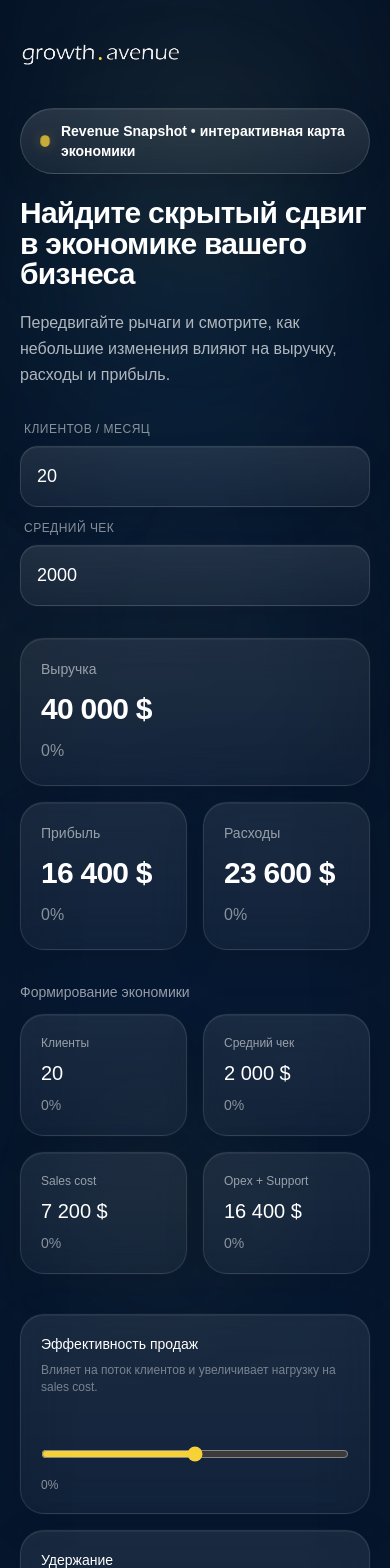
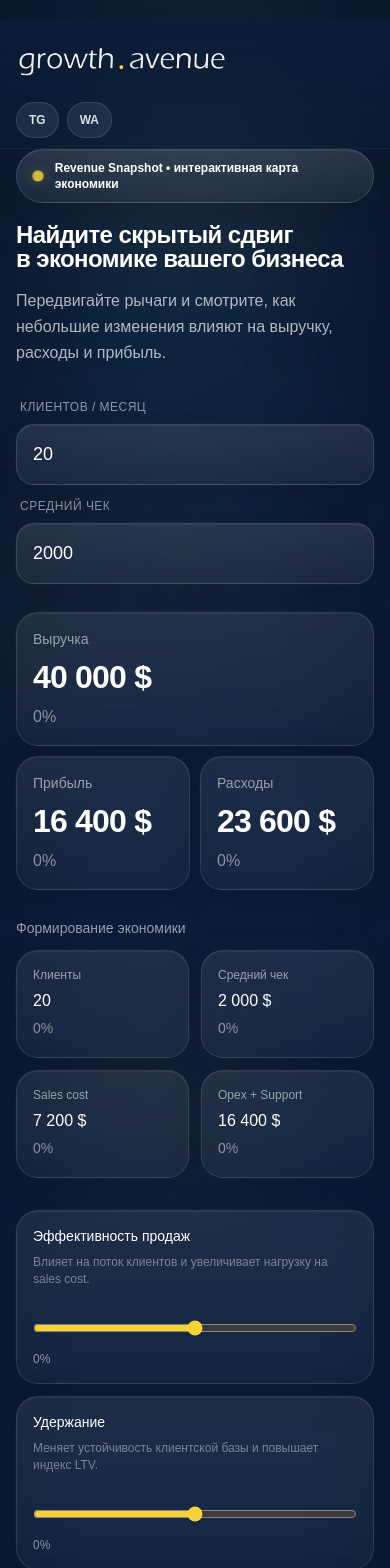
Before and after one commit to vic1995tory-ux/revenue_snapshot2026, a Next.js app: page / in a window 390 px wide. Shown: the top 1568 px of the page. Built offline with nearby package versions, Linux system fonts and the light colour scheme.

Commit message:
Refactor input handling and layout adjustments
Refactor input handling and improve layout for responsiveness. Added normalization and parsing functions for numeric inputs.

```diff
--- a/app/page.tsx
+++ b/app/page.tsx
@@ -24,6 +24,18 @@ function color(delta: number, invert = false) {
     if (delta < 0) return "text-rose-300";
   }
   return "text-white/50";
+}
+
+function normalizeDigits(value: string) {
+  const digits = value.replace(/\D/g, "");
+  if (!digits) return "";
+  return digits.replace(/^0+(?=\d)/, "");
+}
+
+function parseNumeric(value: string, fallback = 0) {
+  if (!value) return fallback;
+  const n = Number(value);
+  return Number.isFinite(n) ? n : fallback;
 }
 
 function TopMetricCard({
@@ -109,7 +121,7 @@ function Slider({
     <div className="glass-card soft-glow slider-card">
       <div>
         <div className="text-sm font-medium leading-snug">{title}</div>
-        <div className="mt-2 min-h-[68px] text-xs leading-snug text-white/42 md:min-h-[72px]">
+        <div className="mt-2 min-h-[56px] text-xs leading-snug text-white/42 md:min-h-[72px]">
           {subtitle}
         </div>
       </div>
@@ -132,8 +144,11 @@ function Slider({
 }
 
 export default function Home() {
-  const [clientsBase, setClientsBase] = useState(20);
-  const [checkBase, setCheckBase] = useState(2000);
+  const [clientsInput, setClientsInput] = useState("20");
+  const [checkInput, setCheckInput] = useState("2000");
+
+  const clientsBase = parseNumeric(clientsInput, 0);
+  const checkBase = parseNumeric(checkInput, 0);
 
   const [sales, setSales] = useState(0);
   const [retention, setRetention] = useState(0);
@@ -141,8 +156,11 @@ export default function Home() {
   const [opexEff, setOpexEff] = useState(0);
 
   const data = useMemo(() => {
-    const clients = clientsBase * (1 + sales * 0.6 + retention * 0.5);
-    const avgCheck = checkBase * (1 + upsell * 0.7);
+    const safeClients = Math.max(0, clientsBase);
+    const safeCheck = Math.max(0, checkBase);
+
+    const clients = safeClients * (1 + sales * 0.6 + retention * 0.5);
+    const avgCheck = safeCheck * (1 + upsell * 0.7);
     const revenue = clients * avgCheck;
 
     const salesCost = revenue * 0.18 * (1 + sales * 0.4);
@@ -175,17 +193,19 @@ export default function Home() {
     };
   }, [clientsBase, checkBase]);
 
-  const revDelta = ((data.revenue - base.revenue) / base.revenue) * 100;
-  const costDelta = ((data.costs - base.costs) / base.costs) * 100;
-  const profitDelta = ((data.profit - base.profit) / base.profit) * 100;
+  const safeDiv = (n: number, d: number) => (d === 0 ? 0 : (n / d) * 100);
 
-  const clientsDelta = ((data.clients - base.clients) / base.clients) * 100;
-  const avgCheckDelta = ((data.avgCheck - base.avgCheck) / base.avgCheck) * 100;
-  const salesCostDelta = ((data.salesCost - base.salesCost) / base.salesCost) * 100;
-  const opexSupportDelta =
-    ((data.opex + data.support - (base.opex + base.support)) /
-      (base.opex + base.support)) *
-    100;
+  const revDelta = safeDiv(data.revenue - base.revenue, base.revenue);
+  const costDelta = safeDiv(data.costs - base.costs, base.costs);
+  const profitDelta = safeDiv(data.profit - base.profit, base.profit);
+
+  const clientsDelta = safeDiv(data.clients - base.clients, base.clients);
+  const avgCheckDelta = safeDiv(data.avgCheck - base.avgCheck, base.avgCheck);
+  const salesCostDelta = safeDiv(data.salesCost - base.salesCost, base.salesCost);
+  const opexSupportDelta = safeDiv(
+    data.opex + data.support - (base.opex + base.support),
+    base.opex + base.support
+  );
 
   const strongestLever = useMemo(() => {
     const levers = [
@@ -194,7 +214,6 @@ export default function Home() {
       { name: "Апселлы", value: Math.abs(upsell * 0.7) },
       { name: "Операционная эффективность", value: Math.abs(opexEff * 0.8) },
     ];
-
     levers.sort((a, b) => b.value - a.value);
     return levers[0];
   }, [sales, retention, upsell, opexEff]);
@@ -205,10 +224,12 @@ export default function Home() {
     Math.abs(upsell) > 0.001 ||
     Math.abs(opexEff) > 0.001;
 
-  const telegramUrl = "https://t.me/Revenue_snapshot_bot";
+  const snapshotBotUrl = "https://t.me/Revenue_snapshot_bot";
+  const tgContactUrl = "https://t.me/growth_avenue_company";
+  const waContactUrl = "https://wa.me/995555163833";
 
   return (
-    <main className="relative min-h-screen overflow-hidden bg-[#071932] text-white">
+    <main className="relative min-h-screen overflow-hidden bg-[#0b1d3a] text-white">
       <div className="pointer-events-none absolute inset-0">
         <div className="aurora aurora-1" />
         <div className="aurora aurora-2" />
@@ -223,42 +244,77 @@ export default function Home() {
         <div className="vignette" />
       </div>
 
-      <div className="relative mx-auto max-w-6xl px-5 py-8 md:px-8 md:py-10">
-        <div className="mb-8 flex items-start justify-between gap-4 md:mb-10">
-          <div className="flex items-start gap-4">
-            <img
-              src="/logo.svg"
-              alt="Growth Avenue"
-              className="logo-main shrink-0"
-            />
-          </div>
+      <div className="relative mx-auto max-w-6xl px-4 py-5 md:px-8 md:py-10">
+        <header className="sticky-header mb-7 md:mb-10">
+          <div className="flex items-center justify-between gap-4">
+            <img src="/logo.svg" alt="Growth Avenue" className="logo-main shrink-0" />
 
+            <div className="hidden items-center gap-2 md:flex">
               <a
-            href={telegramUrl}
+                href={tgContactUrl}
+                className="contact-btn"
+                target="_blank"
+                rel="noreferrer"
+              >
+                Telegram
+              </a>
+              <a
+                href={waContactUrl}
+                className="contact-btn"
+                target="_blank"
+                rel="noreferrer"
+              >
+                WhatsApp
+              </a>
+              <a
+                href={snapshotBotUrl}
                 className={[
-              "hidden rounded-full px-5 py-2 text-sm font-semibold transition md:inline-flex",
+                  "rounded-full px-5 py-2 text-sm font-semibold transition",
                   hasInteraction
                     ? "bg-[#f7d237] text-black hover:brightness-95"
                     : "pointer-events-none bg-white/10 text-white/45",
                 ].join(" ")}
+                target="_blank"
+                rel="noreferrer"
               >
-            Перейти в Telegram
+                Revenue Snapshot
               </a>
             </div>
+          </div>
+
+          <div className="mt-3 flex gap-2 md:hidden">
+            <a
+              href={tgContactUrl}
+              className="contact-btn mobile-contact"
+              target="_blank"
+              rel="noreferrer"
+            >
+              TG
+            </a>
+            <a
+              href={waContactUrl}
+              className="contact-btn mobile-contact"
+              target="_blank"
+              rel="noreferrer"
+            >
+              WA
+            </a>
+          </div>
+        </header>
 
         <div className="mb-8 max-w-3xl md:mb-12">
-          <div className="glass-pill inline-flex items-center gap-3 rounded-full px-5 py-3 text-sm font-semibold text-white">
+          <div className="glass-pill inline-flex items-center gap-3 rounded-full px-4 py-2.5 text-xs font-semibold text-white md:px-5 md:py-3 md:text-sm">
             <span className="dot-yellow" />
             Revenue Snapshot • интерактивная карта экономики
           </div>
 
-          <h1 className="mt-6 text-3xl font-semibold leading-[1.02] tracking-tight md:text-6xl">
+          <h1 className="mt-5 text-2xl font-semibold leading-[1.02] tracking-tight md:mt-6 md:text-6xl">
             Найдите скрытый сдвиг
             <br />
             в экономике вашего бизнеса
           </h1>
 
-          <p className="mt-5 max-w-2xl text-base leading-relaxed text-white/68 md:text-lg">
+          <p className="mt-4 max-w-2xl text-base leading-relaxed text-white/68 md:mt-5 md:text-lg">
             Передвигайте рычаги и смотрите, как небольшие изменения влияют
             на выручку, расходы и прибыль.
           </p>
@@ -266,14 +322,14 @@ export default function Home() {
 
         <div className="grid grid-cols-1 gap-6 lg:grid-cols-[1fr_340px]">
           <div>
-            {/* INPUTS */}
-            <div className="mb-8 grid grid-cols-1 gap-3 sm:grid-cols-2">
+            <div className="mb-7 grid grid-cols-1 gap-3 sm:grid-cols-2 md:mb-8">
               <label className="input-shell">
                 <span className="input-label">Клиентов / месяц</span>
                 <input
-                  type="number"
-                  value={clientsBase}
-                  onChange={(e) => setClientsBase(Number(e.target.value))}
+                  type="text"
+                  inputMode="numeric"
+                  value={clientsInput}
+                  onChange={(e) => setClientsInput(normalizeDigits(e.target.value))}
                   className="glass-input"
                   placeholder="Клиентов / месяц"
                 />
@@ -282,16 +338,16 @@ export default function Home() {
               <label className="input-shell">
                 <span className="input-label">Средний чек</span>
                 <input
-                  type="number"
-                  value={checkBase}
-                  onChange={(e) => setCheckBase(Number(e.target.value))}
+                  type="text"
+                  inputMode="numeric"
+                  value={checkInput}
+                  onChange={(e) => setCheckInput(normalizeDigits(e.target.value))}
                   className="glass-input"
                   placeholder="Средний чек"
                 />
               </label>
             </div>
 
-            {/* DASHBOARD */}
             <section className="dashboard-grid">
               <div className="dashboard-revenue">
                 <TopMetricCard
@@ -320,11 +376,10 @@ export default function Home() {
               </div>
             </section>
 
-            {/* MODEL */}
-            <div className="mt-8">
+            <div className="mt-7 md:mt-8">
               <div className="mb-3 text-sm text-white/58">Формирование экономики</div>
 
-              <div className="grid grid-cols-2 gap-4 md:grid-cols-4">
+              <div className="grid grid-cols-2 gap-3 md:gap-4 md:grid-cols-4">
                 <ModelCard
                   title="Клиенты"
                   value={Math.round(data.clients)}
@@ -349,8 +404,7 @@ export default function Home() {
               </div>
             </div>
 
-            {/* SLIDERS */}
-            <div className="mt-10 grid grid-cols-1 gap-4 sm:grid-cols-2 xl:grid-cols-4">
+            <div className="mt-8 grid grid-cols-1 gap-3 sm:grid-cols-2 xl:grid-cols-4 md:mt-10 md:gap-4">
               <Slider
                 title="Эффективность продаж"
                 subtitle="Влияет на поток клиентов и увеличивает нагрузку на sales cost."
@@ -377,22 +431,22 @@ export default function Home() {
               />
             </div>
 
-            {/* MOBILE CTA */}
             <a
-              href={telegramUrl}
+              href={snapshotBotUrl}
               className={[
-                "mt-6 block rounded-2xl py-3 text-center font-semibold transition md:hidden",
+                "mt-5 block rounded-2xl py-3 text-center font-semibold transition md:hidden",
                 hasInteraction
                   ? "bg-[#f7d237] text-[#0b1d3a] hover:brightness-95"
                   : "pointer-events-none bg-white/10 text-white/45",
               ].join(" ")}
+              target="_blank"
+              rel="noreferrer"
             >
-              Перейти в Telegram
+              Перейти в Revenue Snapshot
             </a>
           </div>
 
-          {/* RIGHT PANEL */}
-          <aside className="glass-card h-fit lg:sticky lg:top-6">
+          <aside className="glass-card h-fit lg:sticky lg:top-24">
             <div className="text-xs uppercase tracking-[0.18em] text-white/45">
               Insight
             </div>
@@ -429,15 +483,17 @@ export default function Home() {
             </div>
 
             <a
-              href={telegramUrl}
+              href={snapshotBotUrl}
               className={[
                 "mt-7 hidden rounded-2xl py-3 text-center font-semibold transition md:block",
                 hasInteraction
                   ? "bg-[#f7d237] text-[#0b1d3a] hover:brightness-95"
                   : "pointer-events-none bg-white/10 text-white/45",
               ].join(" ")}
+              target="_blank"
+              rel="noreferrer"
             >
-              Перейти в Telegram
+              Перейти в Revenue Snapshot
             </a>
 
             <div className="mt-3 text-xs text-white/40">
@@ -485,6 +541,44 @@ export default function Home() {
             0 0 0 1px rgba(255, 255, 255, 0.02);
         }
 
+        .sticky-header {
+          position: sticky;
+          top: 10px;
+          z-index: 30;
+          padding: 10px 0 8px;
+          backdrop-filter: blur(16px);
+          background: linear-gradient(
+            180deg,
+            rgba(11, 29, 58, 0.84),
+            rgba(11, 29, 58, 0.48)
+          );
+          border-bottom: 1px solid rgba(255, 255, 255, 0.04);
+        }
+
+        .contact-btn {
+          display: inline-flex;
+          align-items: center;
+          justify-content: center;
+          border-radius: 9999px;
+          padding: 10px 14px;
+          font-size: 13px;
+          font-weight: 600;
+          color: rgba(255, 255, 255, 0.84);
+          background: rgba(255, 255, 255, 0.08);
+          border: 1px solid rgba(255, 255, 255, 0.12);
+          backdrop-filter: blur(14px);
+          transition: 0.2s ease;
+        }
+
+        .contact-btn:hover {
+          background: rgba(255, 255, 255, 0.12);
+        }
+
+        .mobile-contact {
+          padding: 8px 12px;
+          font-size: 12px;
+        }
+
         .logo-main {
           width: 216px;
           height: 60px;
@@ -525,6 +619,7 @@ export default function Home() {
             inset 0 1px 0 rgba(255, 255, 255, 0.05),
             0 0 0 1px rgba(255, 255, 255, 0.02);
           transition: 0.25s ease;
+          width: 100%;
         }
 
         .glass-input::placeholder {
@@ -548,23 +643,23 @@ export default function Home() {
         .dashboard-grid {
           display: grid;
           grid-template-columns: 1fr;
-          gap: 16px;
+          gap: 12px;
         }
 
         .metric-card {
-          min-height: 170px;
+          min-height: 150px;
         }
 
         .metric-card-large {
-          min-height: 170px;
+          min-height: 150px;
         }
 
         .model-card {
-          min-height: 140px;
+          min-height: 118px;
         }
 
         .slider-card {
-          min-height: 220px;
+          min-height: 178px;
           display: flex;
           flex-direction: column;
         }
@@ -592,14 +687,16 @@ export default function Home() {
         .noise-overlay {
           position: absolute;
           inset: 0;
+          pointer-events: none;
           opacity: 0.16;
           background-image:
-            radial-gradient(rgba(255, 255, 255, 0.16) 1.1px, transparent 1.1px),
-            radial-gradient(rgba(255, 255, 255, 0.07) 0.7px, transparent 0.7px);
-          background-size: 12px 12px, 18px 18px;
-          background-position: 0 0, 6px 6px;
+            radial-gradient(rgba(255, 255, 255, 0.055) 0.6px, transparent 0.6px),
+            radial-gradient(rgba(255, 255, 255, 0.035) 0.45px, transparent 0.45px),
+            radial-gradient(rgba(0, 0, 0, 0.06) 0.7px, transparent 0.7px);
+          background-size: 4px 4px, 6px 6px, 7px 7px;
+          background-position: 0 0, 1px 2px, 2px 1px;
           mix-blend-mode: soft-light;
-          transform: scale(1.08);
+          filter: contrast(115%) brightness(96%);
         }
 
         .aurora {
@@ -735,30 +832,6 @@ export default function Home() {
           animation-delay: 1.5s;
         }
 
-        .mesh {
-          position: absolute;
-          inset: auto;
-          border-radius: 9999px;
-          border: 1px solid rgba(255, 255, 255, 0.03);
-          opacity: 0.35;
-        }
-
-        .mesh-1 {
-          width: 620px;
-          height: 620px;
-          right: -180px;
-          top: -120px;
-          animation: spinSlow 50s linear infinite;
-        }
-
-        .mesh-2 {
-          width: 440px;
-          height: 440px;
-          left: -120px;
-          bottom: -120px;
-          animation: spinSlowReverse 42s linear infinite;
-        }
-
         .vignette {
           position: absolute;
           inset: 0;
@@ -865,39 +938,10 @@ export default function Home() {
           }
         }
 
-        @keyframes spinSlow {
-          from {
-            transform: rotate(0deg);
-          }
-          to {
-            transform: rotate(360deg);
-          }
-        }
-
-        @keyframes spinSlowReverse {
-          from {
-            transform: rotate(360deg);
-          }
-          to {
-            transform: rotate(0deg);
-          }
-        }
-
         @media (min-width: 768px) {
           .dashboard-grid {
             grid-template-columns: 1fr 1fr 1fr;
-          }
-
-          .dashboard-revenue {
-            grid-column: span 1;
-          }
-
-          .dashboard-profit {
-            grid-column: span 1;
-          }
-
-          .dashboard-costs {
-            grid-column: span 1;
+            gap: 16px;
           }
 
           .metric-card,
@@ -915,9 +959,15 @@ export default function Home() {
         }
 
         @media (max-width: 767px) {
+          .sticky-header {
+            top: 0;
+            margin: 0 -16px;
+            padding: 12px 16px 10px;
+          }
+
           .logo-main {
-            width: 160px;
-            height: 44px;
+            width: 210px;
+            height: 58px;
           }
 
           .dashboard-grid {
@@ -925,6 +975,7 @@ export default function Home() {
             grid-template-areas:
               "revenue revenue"
               "profit costs";
+            gap: 10px;
           }
 
           .dashboard-revenue {
@@ -941,31 +992,46 @@ export default function Home() {
 
           .metric-card,
           .metric-card-large {
-            min-height: 148px;
-            padding: 20px;
-            border-radius: 24px;
+            min-height: 126px;
+            padding: 16px;
+            border-radius: 22px;
+          }
+
+          .metric-card .text-3xl,
+          .metric-card-large .text-3xl {
+            font-size: 2rem;
+            line-height: 1;
           }
 
           .model-card {
-            min-height: 120px;
-            padding: 18px;
-            border-radius: 22px;
+            min-height: 108px;
+            padding: 16px;
+            border-radius: 20px;
+          }
+
+          .model-card .text-xl {
+            font-size: 1rem;
+            line-height: 1.2;
           }
 
           .slider-card {
-            min-height: 196px;
-            padding: 18px;
-            border-radius: 24px;
+            min-height: 156px;
+            padding: 16px;
+            border-radius: 20px;
+          }
+
+          .slider-card .range-input {
+            margin-top: 10px;
           }
 
           .glass-card {
-            border-radius: 24px;
-            padding: 20px;
+            border-radius: 22px;
+            padding: 16px;
           }
 
           .glass-input {
             font-size: 18px;
-            padding: 16px 16px;
+            padding: 16px;
           }
 
           .aurora {
```
Lines whose indentation alone changed are shown as unchanged.
